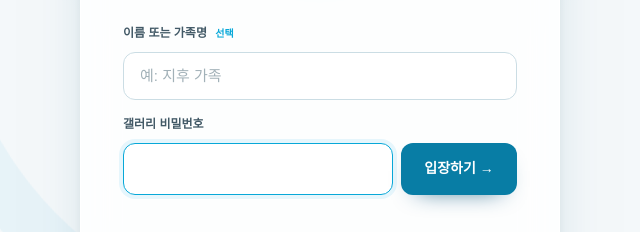
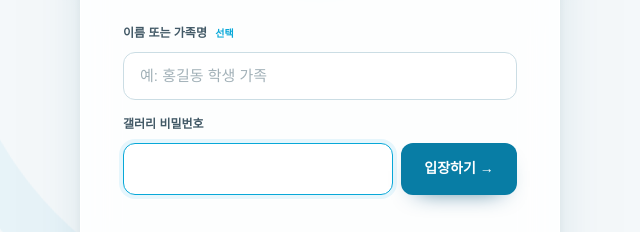
Before and after one commit to jam-bang/raon-gallery, a website: page public/index.html in a window 1280 px wide. Shown: the part 446-678 px from the top of the page, 320-960 px from the left. Drawn offline with Linux system fonts and the light colour scheme.

Commit message:
style: clarify visitor name example

```diff
--- a/public/index.html
+++ b/public/index.html
@@ -29,7 +29,7 @@
       <form id="access-form" class="access-form">
         <div class="access-field">
           <label for="access-name">이름 또는 가족명 <span>선택</span></label>
-          <input id="access-name" class="access-name-input" name="visitor-name" type="text" maxlength="40" autocomplete="name" placeholder="예: 지후 가족">
+          <input id="access-name" class="access-name-input" name="visitor-name" type="text" maxlength="40" autocomplete="name" placeholder="예: 홍길동 학생 가족">
         </div>
         <label for="access-password">갤러리 비밀번호</label>
         <div class="access-input-row">
```
